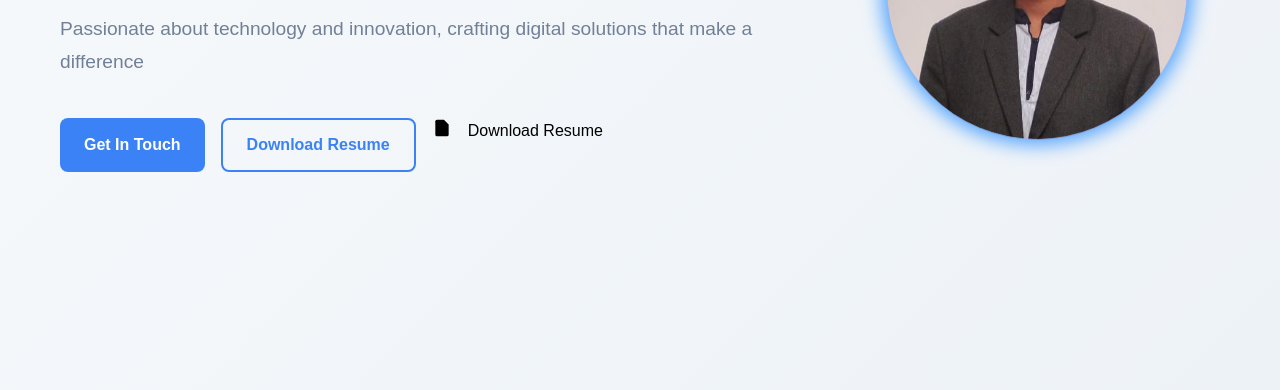
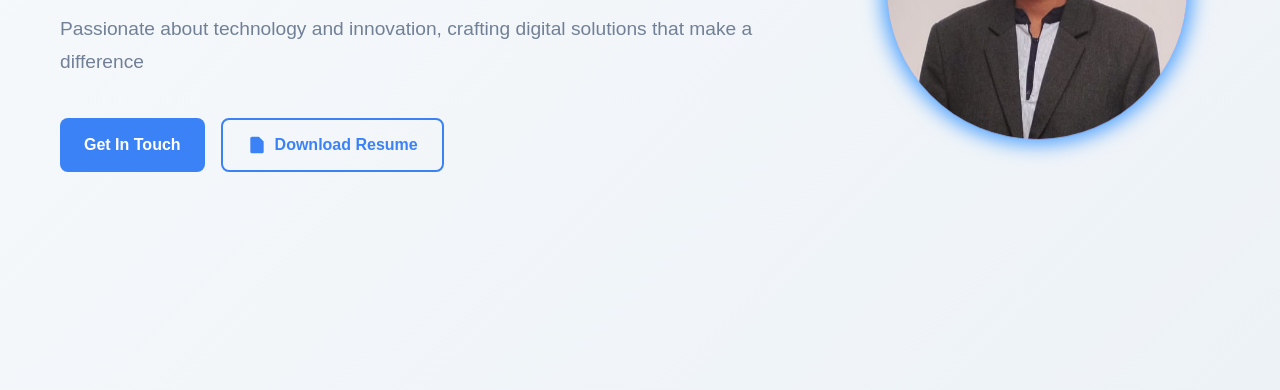
Before and after one commit to Neeharika226/neeharika-digital-profile, a website built with Vite: page index.html in a window 1280 px wide. Shown: the part 410-800 px from the top of the page. Built offline with nearby package versions, Linux system fonts and the light colour scheme.

Commit message:
Update index.html

```diff
--- a/index.html
+++ b/index.html
@@ -46,7 +46,7 @@
                     </p>
                     <div class="hero-buttons">
   <a href="#contact" class="btn btn-primary">Get In Touch</a>
-  <a href="images/Neeharika_Patnala_Resume_.pdf" class="btn btn-outline" download>Download Resume</a>
+  <a href="images/Neeharika_Patnala_Resume_.pdf" class="btn btn-outline" download>
     <svg width="20" height="20" fill="currentColor" viewBox="0 0 24 24">
       <path d="M14 2H6a2 2 0 0 0-2 2v16a2 2 0 0 0 2 2h12a2 2 0 0 0 2-2V8l-6-6z"/>
       <polyline points="14,2 14,8 20,8"/>
```
